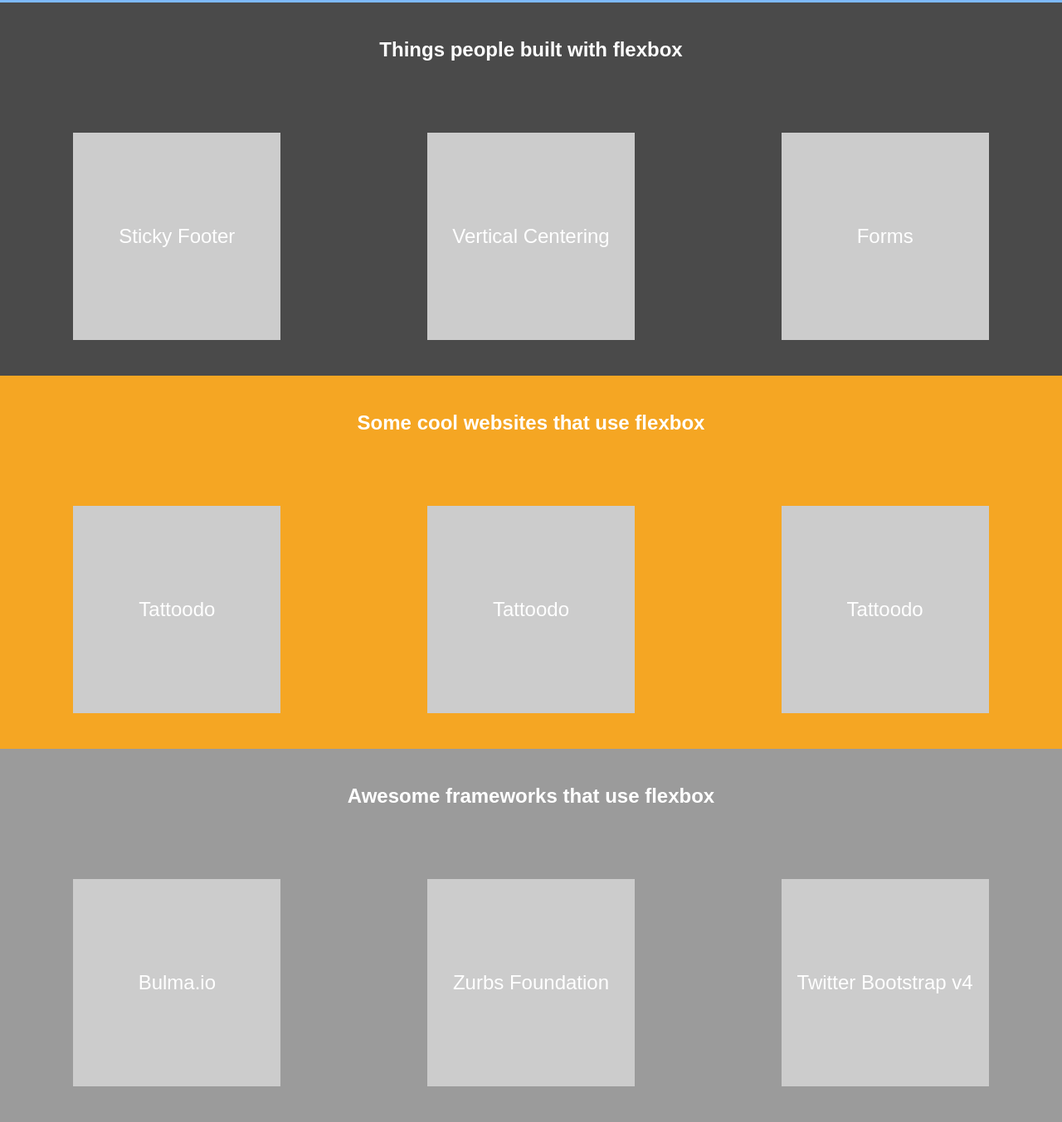
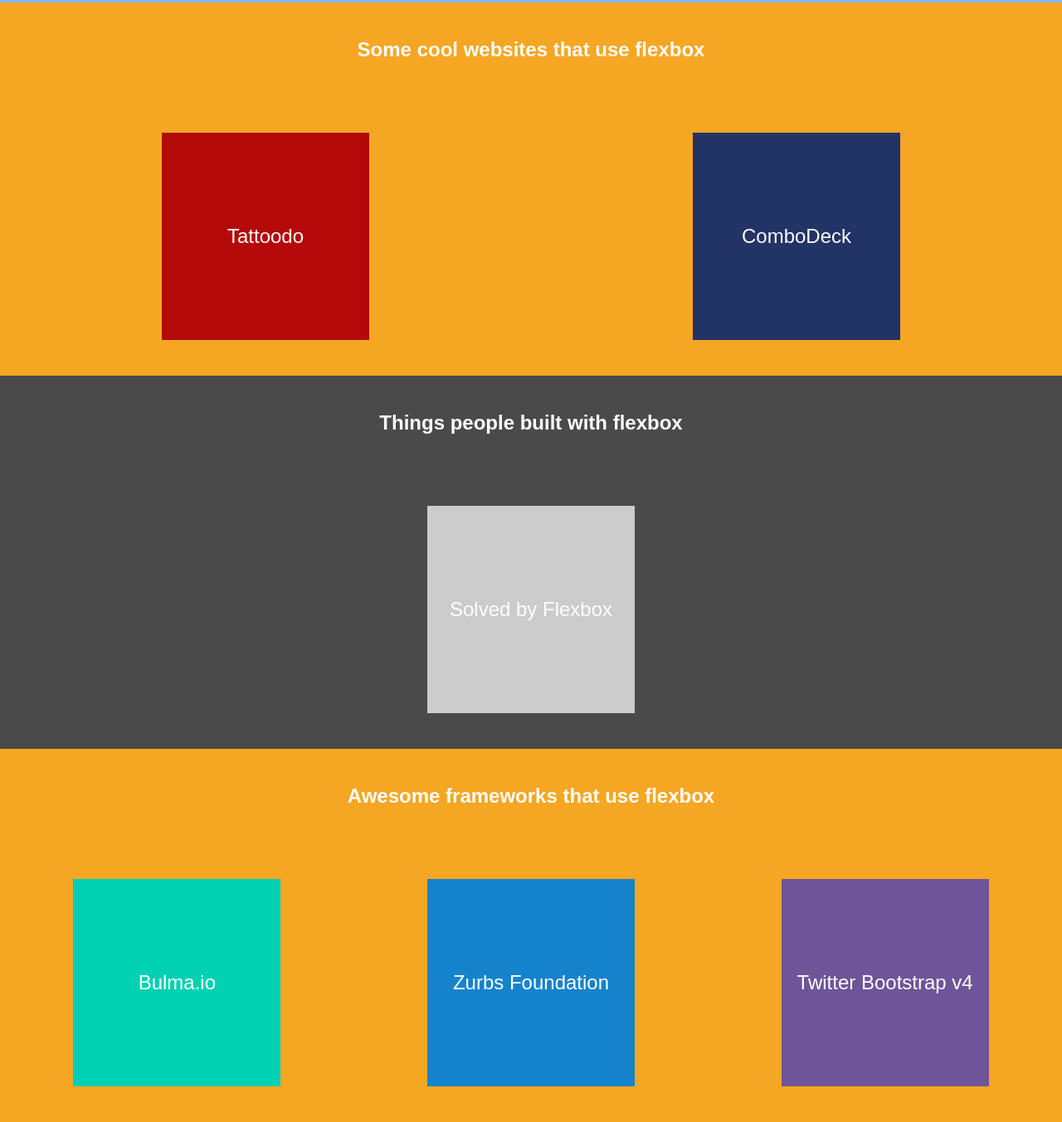
Before and after one commit to Stenkilde/flexbox-rocks, a website: page index.html in a window 1280 px wide. Shown: the part 447-1800 px from the top of the page at 83% size. Drawn offline with Linux system fonts and the light colour scheme.

Commit message:
progress on flexbox rocks

```diff
--- a/index.html
+++ b/index.html
@@ -12,45 +12,36 @@
             <h2>the best css property ever</h2>
         </div>
     </div>
+    <div class="section centered orange">
+        <h2>Some cool websites that use flexbox</h2>
+        <ul class="inner-section">
+            <li>
+                <a style="background: #b40909;" href="http://tattoodo.com">Tattoodo</a>
+            </li>
+            <li>
+                <a style="background: #223366" href="http://combodeck.net/">ComboDeck</a>
+            </li>
+        </ul>
+    </div>
     <div class="section centered grey">
         <h2>Things people built with flexbox</h2>
         <ul class="inner-section">
             <li>
-                <a href="/layouts/sticky-footer.html">Sticky Footer</a>
-            </li>
-            <li>
-                <a href="/layouts/vertical-center.html">Vertical Centering</a>
-            </li>
-            <li>
-                <a href="/layouts/forms.html">Forms</a>
+                <a href="https://philipwalton.github.io/solved-by-flexbox/">Solved by Flexbox</a>
             </li>
         </ul>
     </div>
     <div class="section centered orange">
-        <h2>Some cool websites that use flexbox</h2>
-        <ul class="inner-section">
-            <li>
-                <a href="http://tattoodo.com">Tattoodo</a>
-            </li>
-            <li>
-                <a href="http://tattoodo.com">Tattoodo</a>
-            </li>
-            <li>
-                <a href="http://tattoodo.com">Tattoodo</a>
-            </li>
-        </ul>
-    </div>
-    <div class="section centered light-grey">
         <h2>Awesome frameworks that use flexbox</h2>
         <ul class="inner-section">
             <li>
-                <a href="http://bulma.io/">Bulma.io</a>
+                <a style="background: #00d1b2" href="http://bulma.io/">Bulma.io</a>
             </li>
             <li>
-                <a href="http://foundation.zurb.com/sites/docs/">Zurbs Foundation</a>
+                <a style="background: #1583cc" href="http://foundation.zurb.com/sites/docs/">Zurbs Foundation</a>
             </li>
             <li>
-                <a href="http://v4-alpha.getbootstrap.com/">Twitter Bootstrap v4</a>
+                <a style="background: #6f5499" href="http://v4-alpha.getbootstrap.com/">Twitter Bootstrap v4</a>
             </li>
         </ul>
     </div>
--- a/package.json
+++ b/package.json
@@ -2,10 +2,6 @@
   "name": "flexbox-rocks",
   "version": "1.0.0",
   "description": "A tribute to flexbox.",
-  "main": "index.js",
-  "scripts": {
-    "test": "echo \"Error: no test specified\" && exit 1"
-  },
   "repository": {
     "type": "git",
     "url": "git+https://github.com/Stenkilde/flexbox-rocks.git"
--- a/styles/layouts/form.css
+++ b/styles/layouts/form.css
@@ -9,6 +9,11 @@
     display: flex;
 }
 
+input {
+    max-width: 200px;
+    flex: 1;
+}
+
 button {
     border-radius: 0;
     border: 0;
```
Also changed, not shown: layouts/forms.html (+2 -2 lines).
